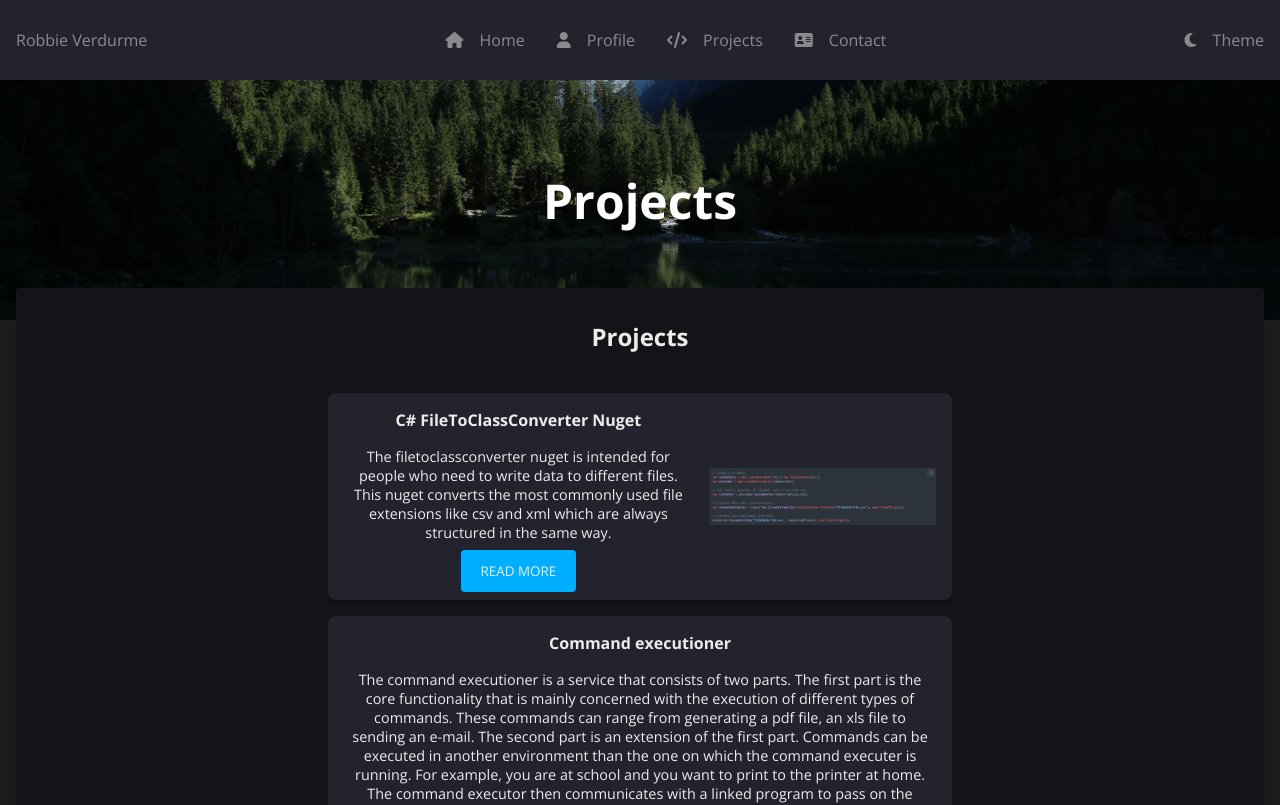
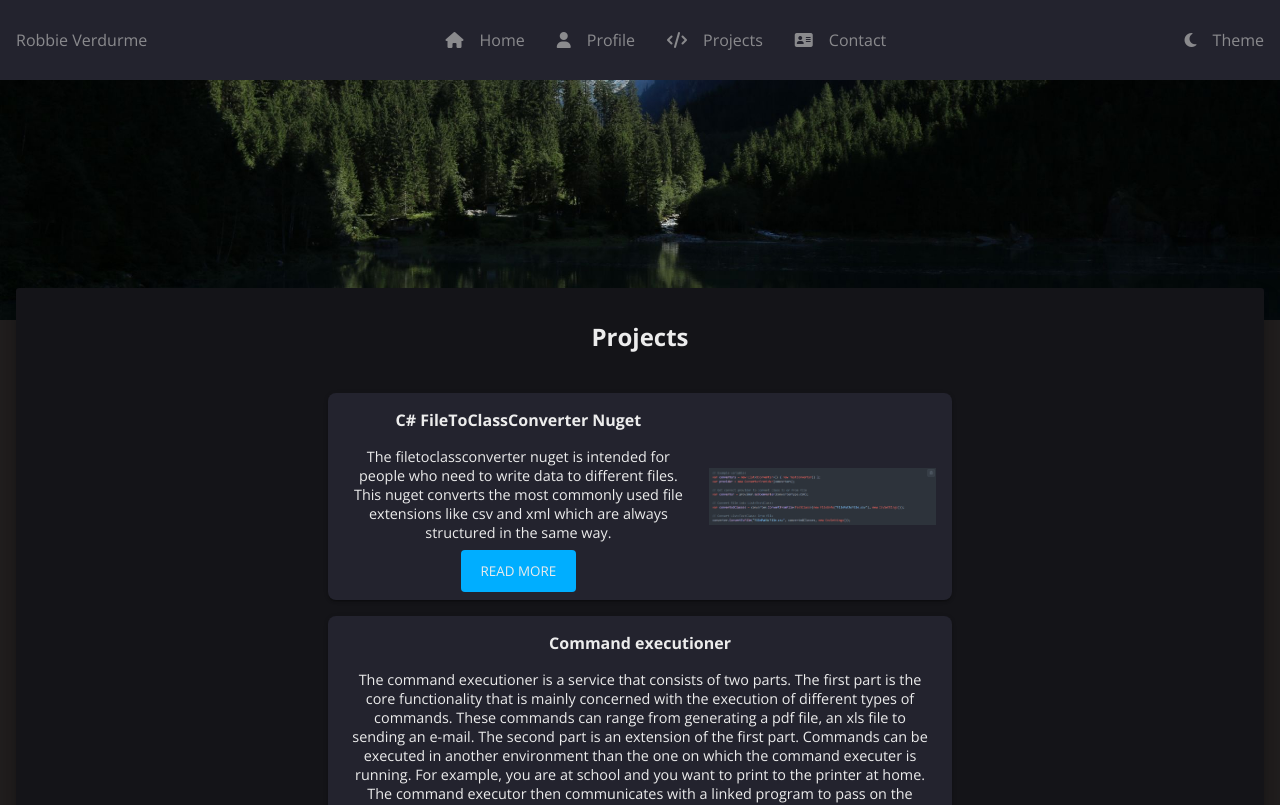
Before and after one commit to RobbieVerdurme/Portfolio, a React (Vite) app: page /projects in a window 1280 px wide. Shown: the top 805 px of the page. Built offline with nearby package versions, Linux system fonts and the light colour scheme.

Commit message:
fix: contentlayout double title

```diff
--- a/src/templates/contentLayout/ContentLayout.tsx
+++ b/src/templates/contentLayout/ContentLayout.tsx
@@ -7,9 +7,7 @@ export function ContentLayout({ children, title }: { children?: React.ReactNode;
   return (
     <>
       <NavBar />
-      <HeroBanner backgroundImageUrl="/img/background.jpg" bannerStyle="small">
-        {title && <h1>{title}</h1>}
-      </HeroBanner>
+      <HeroBanner backgroundImageUrl="/img/background.jpg" bannerStyle="small" />
       <main className="elevated">
         <div className="elevated-container">
           {title && (
```
